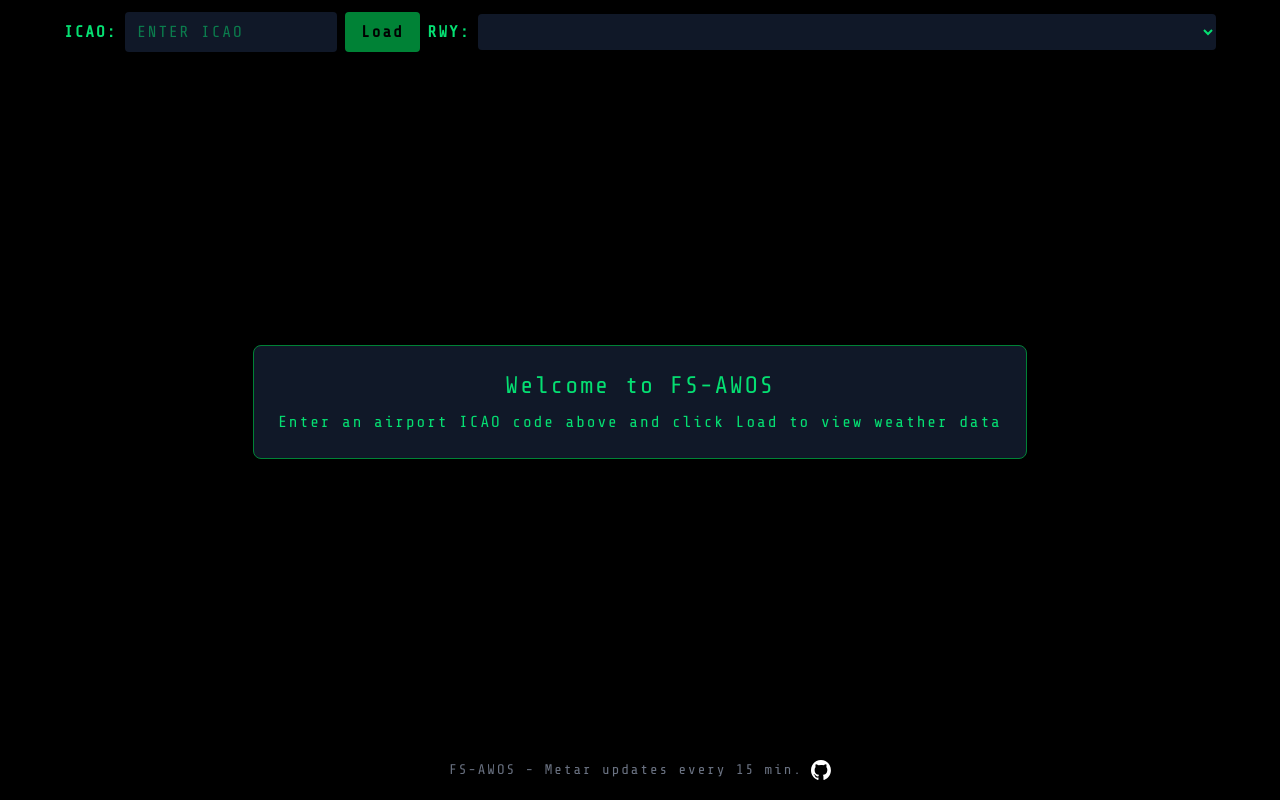
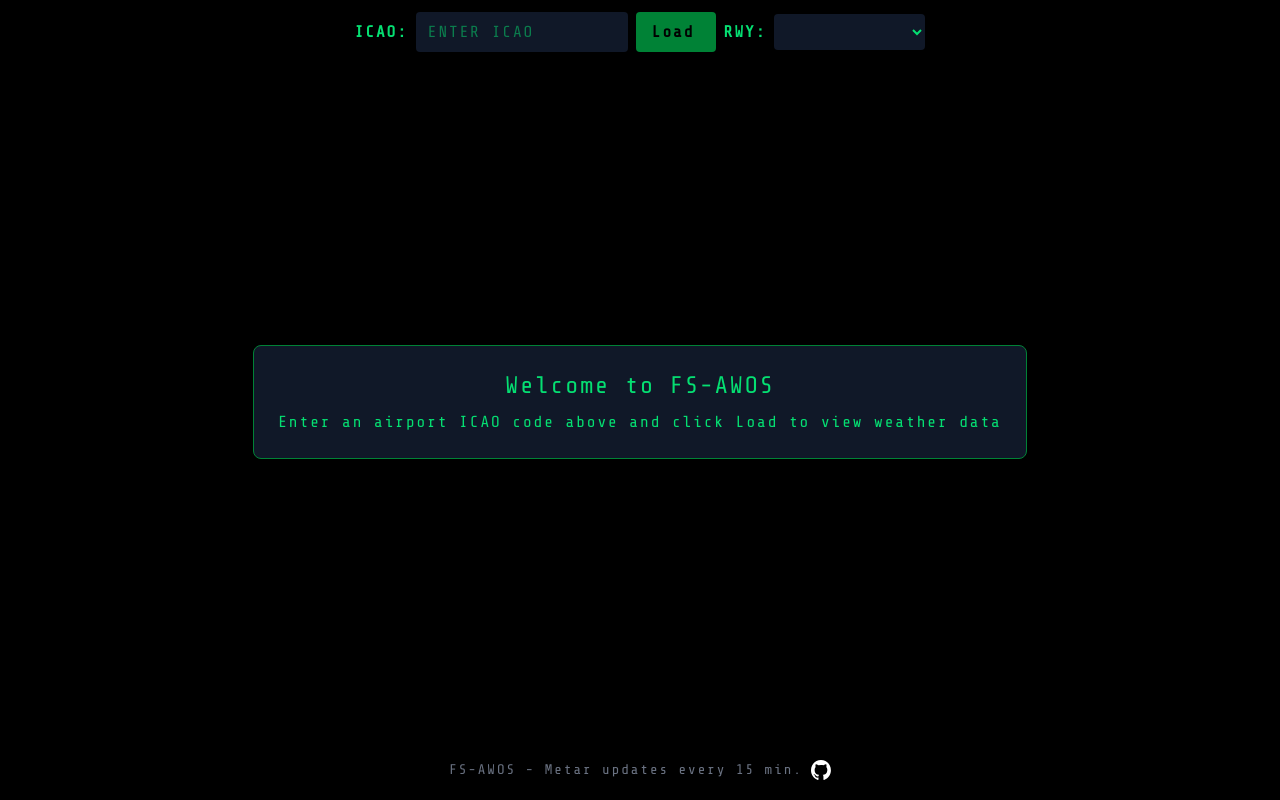
Before and after one commit to mrbreenhd/fs-awos, a Vue app: page / in a window 1280 px wide. Built offline with nearby package versions, Linux system fonts and the light colour scheme.

Commit message:
refactor: improve form layout and styling for ICAO input and runway selector

```diff
--- a/src/App.vue
+++ b/src/App.vue
@@ -84,7 +84,11 @@ store.$subscribe(() => {
   <main class="min-h-screen h-screen overflow-y-auto bg-black flex flex-col items-center p-3">
     <!-- ICAO input and runway selector -->
     <section class="w-full max-w-6xl mb-4">
-      <form @submit.prevent="fetchAirportData" class="flex gap-2 items-center flex-wrap">
+      <form
+        @submit.prevent="fetchAirportData"
+        class="flex flex-wrap gap-2 justify-center items-center w-full"
+      >
+        <div class="flex flex-wrap gap-2 items-center justify-center">
           <label class="text-green-400 font-bold">ICAO:</label>
           <input
             v-model="inputIcao"
@@ -100,6 +104,7 @@ store.$subscribe(() => {
               'px-4 py-2 rounded font-bold flex items-center gap-2',
               isLoading ? 'bg-red-700 text-white' : 'bg-green-700 text-black',
             ]"
+            style="min-width: 80px"
           >
             <span
               v-if="isLoading"
@@ -107,8 +112,10 @@ store.$subscribe(() => {
             ></span>
             Load
           </button>
-        <!-- Always show runway dropdown, disabled if no runways -->
-        <div class="flex items-center gap-2 flex-1 min-w-0">
+        </div>
+        <div
+          class="flex items-center gap-2 min-w-[180px] flex-1 md:flex-none w-full md:w-auto justify-center"
+        >
           <label class="text-green-400 font-bold">RWY:</label>
           <select
             v-model="selectedRunway"
```
Lines whose indentation alone changed are shown as unchanged.
